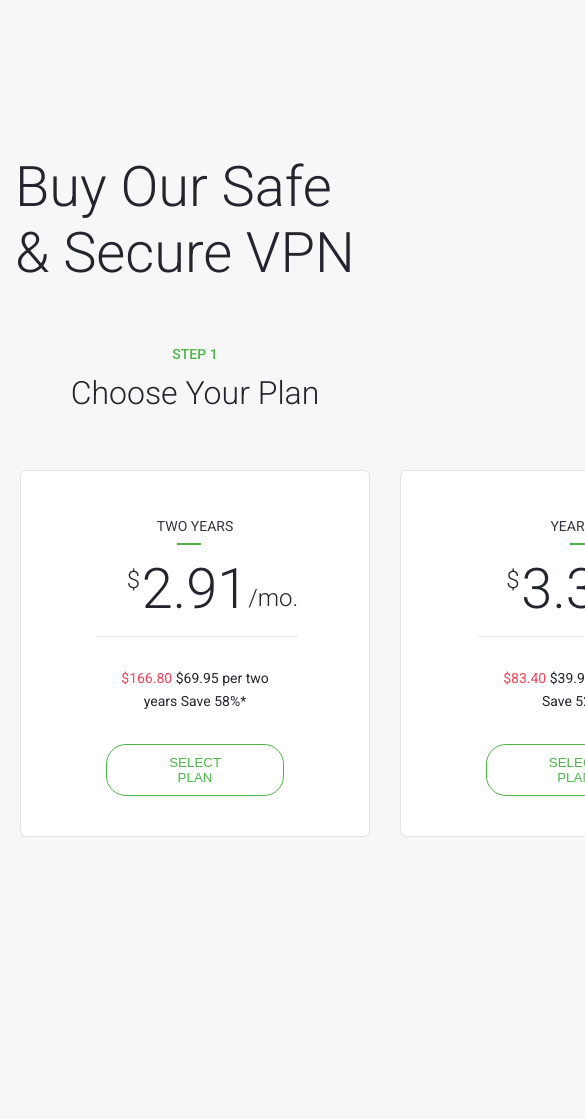
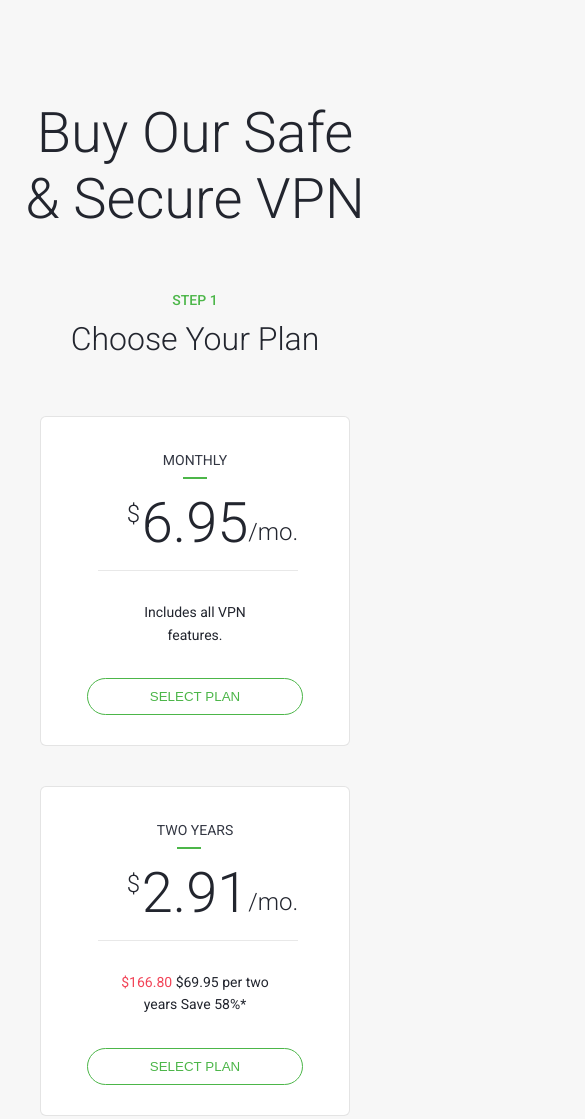
Before and after one commit to alexsanders-git/Glivera-team-test, a plain HTML site: page index.html in a window 390 px wide. Shown: the top 1119 px of the page, 585 px wide, since content can reach past the window. Before the commit the page ends 937 px from the top, so only its background shows below. Drawn offline with Linux system fonts and the light colour scheme.

Commit message:
Added an adaptive vers

```diff
--- a/index.html
+++ b/index.html
@@ -30,7 +30,7 @@
           <p class="cards__description">
             Includes all VPN features.
           </p>
-          <button class="cards__btn">SELECT PLAN</button>
+          <button class="cards__btn">SELECT&nbsp;PLAN</button>
         </div>
 
         <div class="cards__item">
@@ -43,7 +43,7 @@
           <p class="cards__description">
             <spam class="red_color">$166.80</spam> $69.95 per two years Save 58%*
           </p>
-          <button class="cards__btn">SELECT PLAN</button>
+          <button class="cards__btn">SELECT&nbsp;PLAN</button>
         </div>
 
         <div class="cards__item">
@@ -56,7 +56,7 @@
           <p class="cards__description">
             <spam class="red_color">$83.40</spam> $39.95 per year Save&nbsp;52%*
           </p>
-          <button class="cards__btn">SELECT PLAN</button>
+          <button class="cards__btn">SELECT&nbsp;PLAN</button>
         </div>
 
       </div>
--- a/scss/style.scss
+++ b/scss/style.scss
@@ -25,6 +25,10 @@ body {
 .pricings {
   padding: 154px 0 100px 0;
 
+  @media (max-width: 450px) {
+    padding: 100px 0;
+  }
+
   &__container {
     display: flex;
     flex-direction: column;
@@ -35,6 +39,11 @@ body {
     margin-bottom: 60px;
     font-size: 56px;
     font-weight: 300;
+    text-align: center;
+
+    @media (max-width: 360px) {
+      font-size: 40px;
+    }
   }
 
   &__step {
@@ -49,12 +58,22 @@ body {
     font-size: 32px;
     font-weight: 300;
     line-height: 1.35;
+
+    @media (max-width: 360px) {
+      font-size: 25px;
+    }
   }
 }
 
 .cards {
   display: flex;
   column-gap: 30px;
+
+  @media (max-width: 1300px) {
+    flex-wrap: wrap;
+    justify-content: center;
+    row-gap: 40px;
+  }
 
   &__item {
     padding: 47px 85px 40px 85px;
@@ -66,7 +85,22 @@ body {
     border-radius: 6px;
     transition: all .3s ease-in-out;
 
-    &:hover {
+    @media (max-width: 880px) {
+      max-width: 380px;
+      width: 100%;
+    }
+
+    @media (max-width: 460px) {
+      max-width: 310px;
+      padding: 35px 75px 30px 75px;
+    }
+
+    @media (max-width: 360px) {
+      max-width: 280px;
+    }
+
+    &:hover,
+    &:active {
       border: 4px solid var(--orange-color);
       transform: scale(1.1);
 
@@ -146,6 +180,7 @@ body {
     border: 1px solid var(--green-color);
     border-radius: 20px;
     text-transform: uppercase;
+    cursor: pointer;
     transition: background-color .3s ease-in-out, color .3s ease-in-out, border .3s ease-in-out;
   }
 }
```
Also changed, not shown: css/style.css.
